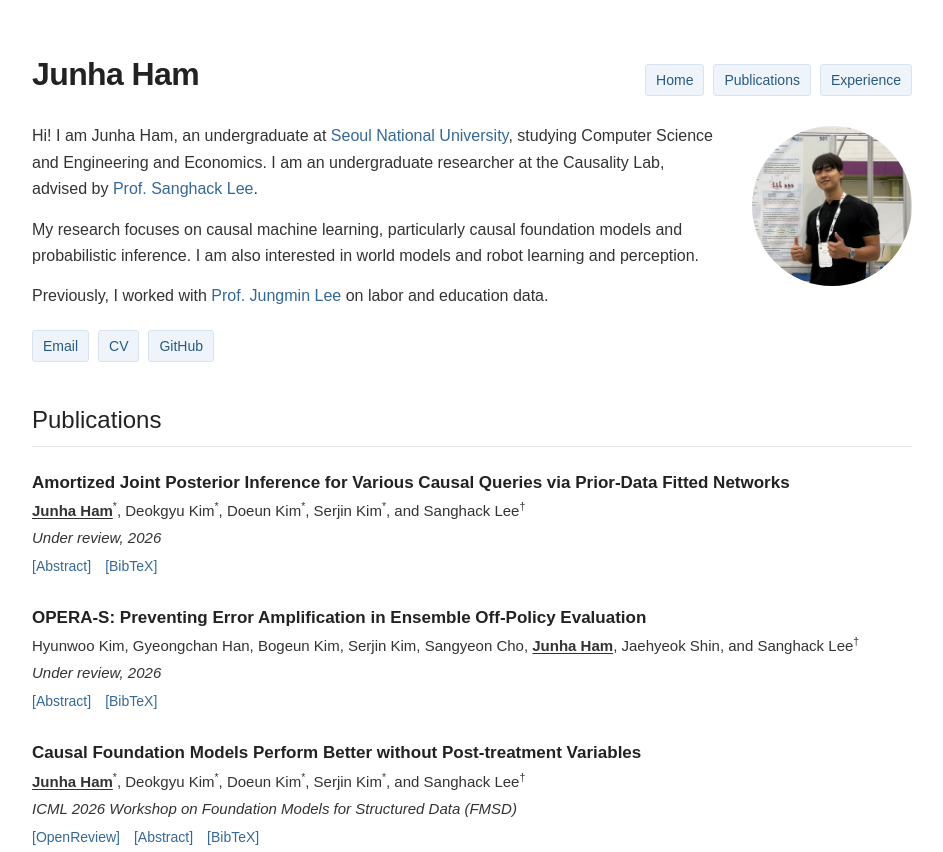
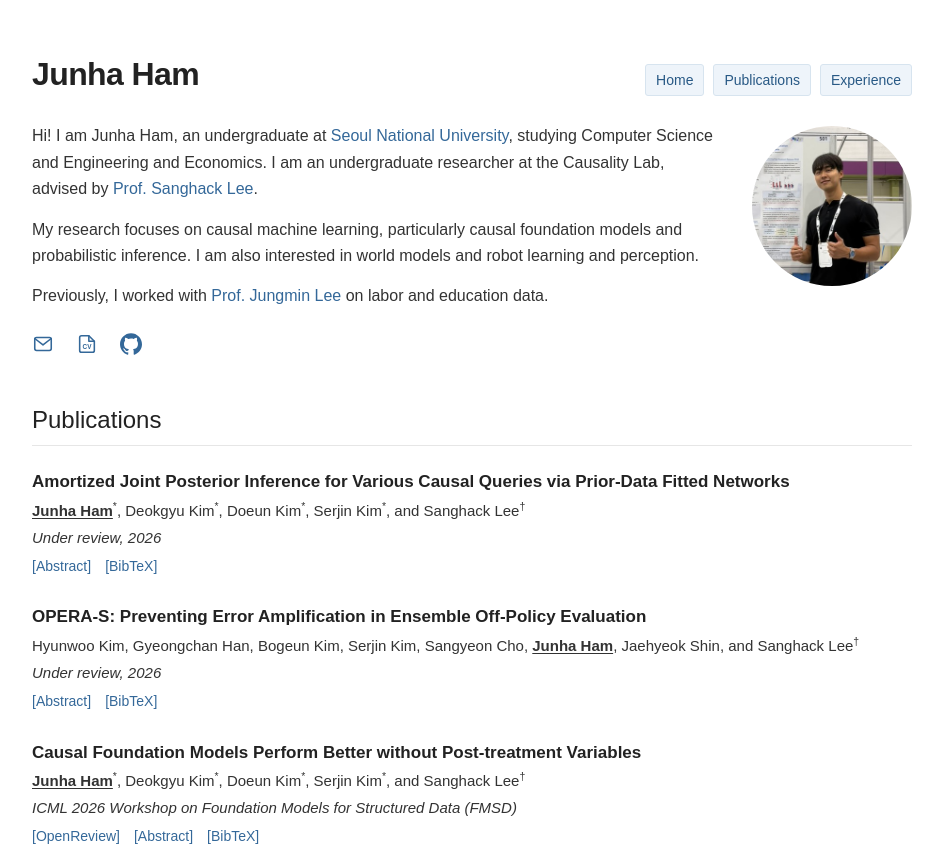
Before and after one commit to junhaham/junhaham.github.io, a plain HTML site: page index.html in a window 1280 px wide. Shown: the top 852 px of the page, without its empty margins (168-1111 px from the left). Drawn offline with Linux system fonts and the light colour scheme.

Commit message:
Use icons for email CV and GitHub links

```diff
--- a/assets/style.css
+++ b/assets/style.css
@@ -27,12 +27,15 @@ a:focus-visible, button:focus-visible, summary:focus-visible {
 .site-header { display: flex; justify-content: space-between; align-items: baseline; gap: 24px; margin-bottom: 27px; }
 h1 { color: var(--heading); font-size: 32px; font-weight: 600; line-height: 1.25; letter-spacing: -.6px; margin: 0; }
 nav { display: flex; flex-shrink: 0; flex-wrap: wrap; gap: 9px; font-size: 14px; }
-nav a, .contact-links a { color: #285985; background: #eef4fa; border: 1px solid #d7e4ef; border-radius: 3px; padding: 4px 10px; line-height: 1.6; }
-nav a:hover, .contact-links a:hover { background: #dfebf6; border-color: #b6cde1; text-decoration: none; }
+nav a { color: #285985; background: #eef4fa; border: 1px solid #d7e4ef; border-radius: 3px; padding: 4px 10px; line-height: 1.6; }
+nav a:hover { background: #dfebf6; border-color: #b6cde1; text-decoration: none; }
 main { min-width: 0; }
 p { margin: 0 0 14px; }
 .about p { max-width: 850px; }
-.contact-links { display: flex; flex-wrap: wrap; gap: 9px; margin-top: 20px; margin-bottom: 0; font-size: 14px; }
+.contact-links { display: flex; flex-wrap: wrap; gap: 8px; margin: 16px 0 0 -7px; }
+.contact-links a { display: inline-flex; align-items: center; justify-content: center; width: 36px; height: 36px; color: var(--link); border-radius: 4px; line-height: 1; }
+.contact-links a:hover { background: #eef4fa; text-decoration: none; }
+.contact-links svg { display: block; width: 22px; height: 22px; }
 section { margin-bottom: 43px; }
 .about { display: grid; grid-template-columns: minmax(0, 1fr) 160px; align-items: start; gap: 36px; margin-bottom: 42px; }
 .intro-text { min-width: 0; }
--- a/index.html
+++ b/index.html
@@ -36,7 +36,17 @@
         <p>Hi! I am Junha Ham, an undergraduate at <a href="https://en.snu.ac.kr/" target="_blank" rel="noopener noreferrer">Seoul National University</a>, studying Computer Science and Engineering and Economics. I am an undergraduate researcher at the Causality Lab, advised by <a href="https://www.sanghacklee.me/" target="_blank" rel="noopener noreferrer">Prof. Sanghack Lee</a>.</p>
         <p>My research focuses on causal machine learning, particularly causal foundation models and probabilistic inference. I am also interested in world models and robot learning and perception.</p>
         <p>Previously, I worked with <a href="https://econ.snu.ac.kr/people/faculty?mode=view&amp;profidx=22" target="_blank" rel="noopener noreferrer">Prof. Jungmin Lee</a> on labor and education data.</p>
-        <p class="contact-links"><a href="mailto:mattham2002@gmail.com">Email</a><a href="assets/pdf/Junha_Ham_CV.pdf" target="_blank" rel="noopener">CV</a><a href="https://github.com/junhaham" target="_blank" rel="noopener noreferrer">GitHub</a></p>
+        <p class="contact-links">
+          <a href="mailto:mattham2002@gmail.com" aria-label="Email Junha Ham" title="Email">
+            <svg viewBox="0 0 24 24" fill="none" stroke="currentColor" stroke-width="1.7" stroke-linecap="round" stroke-linejoin="round" aria-hidden="true" focusable="false"><rect x="3" y="5" width="18" height="14" rx="2"/><path d="m3 6 9 7 9-7"/></svg>
+          </a>
+          <a href="assets/pdf/Junha_Ham_CV.pdf" target="_blank" rel="noopener" aria-label="View CV (PDF)" title="CV (PDF)">
+            <svg viewBox="0 0 24 24" fill="none" stroke="currentColor" stroke-width="1.7" stroke-linecap="round" stroke-linejoin="round" aria-hidden="true" focusable="false"><path d="M14 3H6a2 2 0 0 0-2 2v14a2 2 0 0 0 2 2h12a2 2 0 0 0 2-2V9Z"/><path d="M14 3v6h6"/><text x="12" y="17.5" text-anchor="middle" fill="currentColor" stroke="none" font-family="Arial, sans-serif" font-size="7" font-weight="700">CV</text></svg>
+          </a>
+          <a href="https://github.com/junhaham" target="_blank" rel="noopener noreferrer" aria-label="GitHub profile" title="GitHub">
+            <svg viewBox="0 0 24 24" fill="currentColor" aria-hidden="true" focusable="false"><path d="M12 .297C5.37.297 0 5.67 0 12.297c0 5.303 3.438 9.8 8.205 11.385.6.113.82-.258.82-.577 0-.285-.01-1.04-.015-2.04-3.338.724-4.043-1.61-4.043-1.61-.546-1.387-1.333-1.756-1.333-1.756-1.09-.745.083-.729.083-.729 1.205.084 1.838 1.237 1.838 1.237 1.07 1.835 2.807 1.305 3.492.998.108-.776.418-1.305.762-1.605-2.665-.3-5.467-1.334-5.467-5.93 0-1.31.465-2.38 1.235-3.22-.135-.303-.54-1.524.105-3.176 0 0 1.005-.322 3.3 1.23a11.52 11.52 0 0 1 3-.404c1.02.005 2.045.138 3 .404 2.28-1.552 3.285-1.23 3.285-1.23.645 1.652.24 2.873.12 3.176.765.84 1.23 1.91 1.23 3.22 0 4.61-2.805 5.625-5.475 5.92.43.37.81 1.096.81 2.22 0 1.606-.015 2.896-.015 3.286 0 .315.21.69.825.57C20.565 22.092 24 17.592 24 12.297c0-6.627-5.373-12-12-12"/></svg>
+          </a>
+        </p>
         </div>
         <figure class="profile-photo"><img src="assets/profile-conference.jpg" alt="Junha Ham" width="160" height="160"></figure>
       </section>
```
Also changed, not shown: 1 other file.
